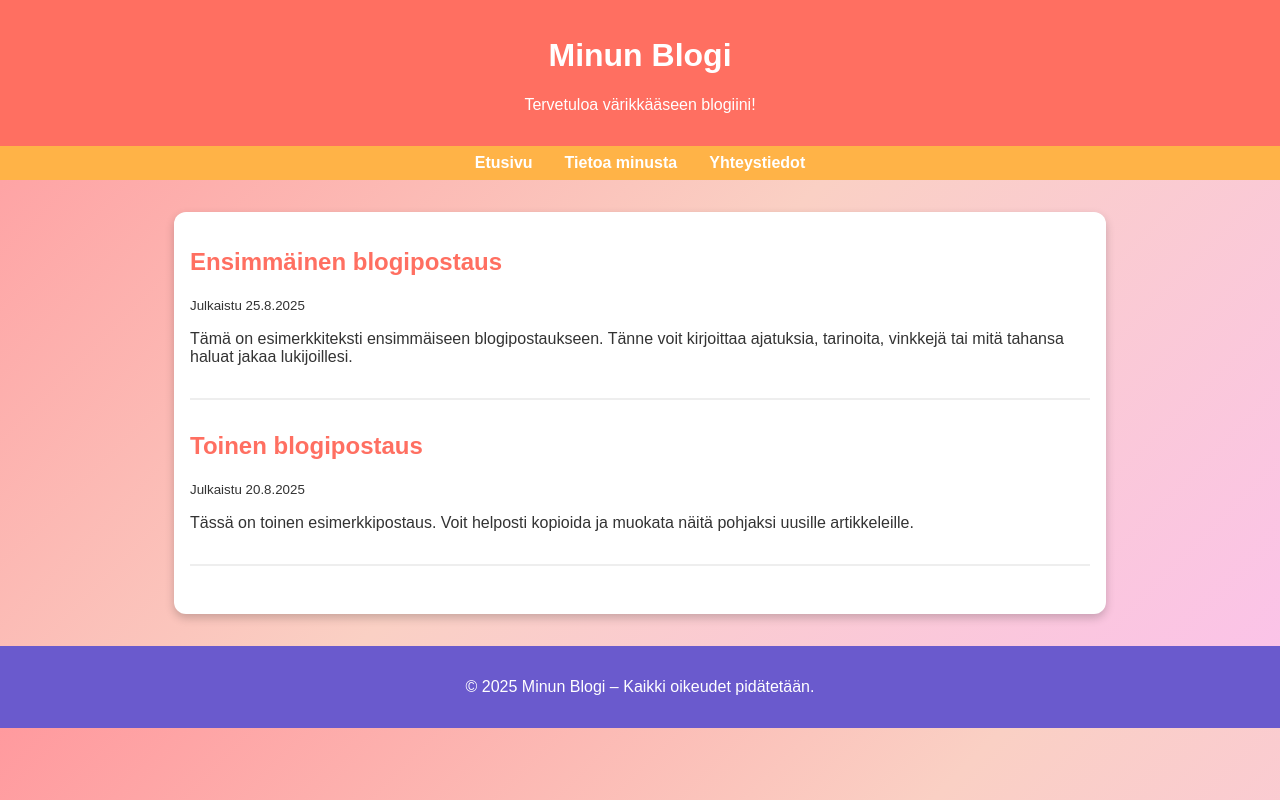
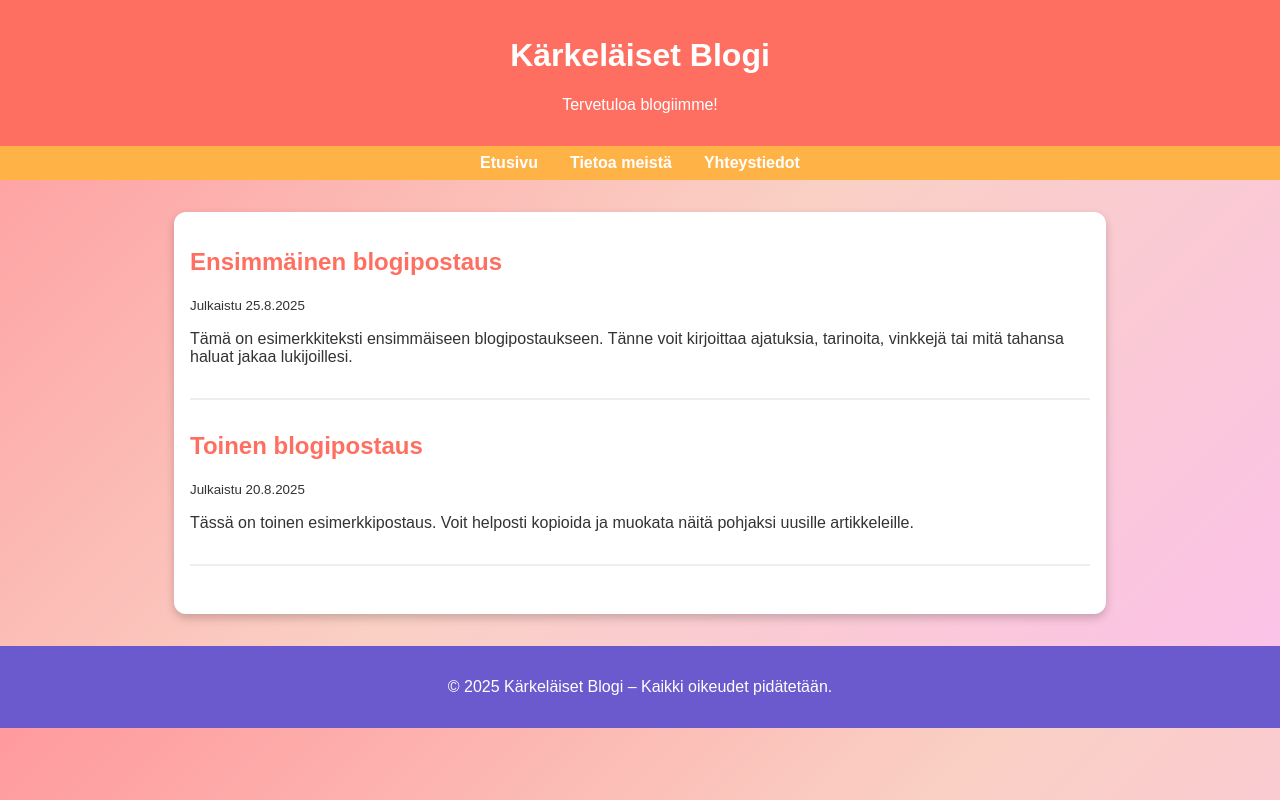
Before and after one commit to karkelaiset/blogi, a plain HTML site: page index.html in a window 1280 px wide. Drawn offline with Linux system fonts and the light colour scheme.

Commit message:
Update index.html
korjauksia

```diff
--- a/index.html
+++ b/index.html
@@ -9,13 +9,13 @@
 <body>
 
   <header>
-    <h1>Minun Blogi</h1>
-    <p>Tervetuloa värikkääseen blogiini!</p>
+    <h1>Kärkeläiset Blogi</h1>
+    <p>Tervetuloa blogiimme!</p>
   </header>
 
   <nav>
     <a href="index.html">Etusivu</a>
-    <a href="about.html">Tietoa minusta</a>
+    <a href="about.html">Tietoa meistä</a>
     <a href="contact.html">Yhteystiedot</a>
   </nav>
 
@@ -34,7 +34,7 @@
   </div>
 
   <footer>
-    <p>© 2025 Minun Blogi – Kaikki oikeudet pidätetään.</p>
+    <p>© 2025 Kärkeläiset Blogi – Kaikki oikeudet pidätetään.</p>
   </footer>
 
 </body>
```
